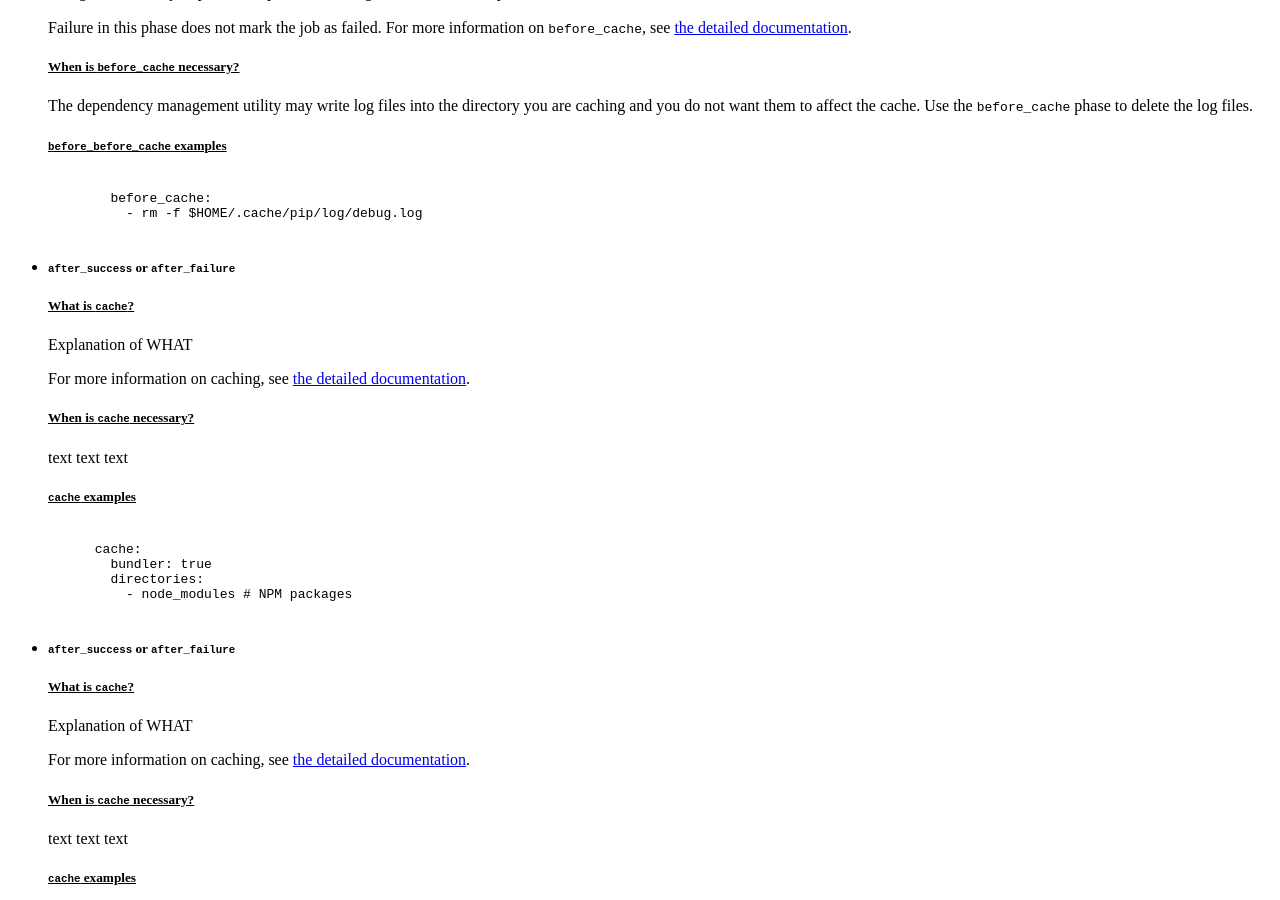
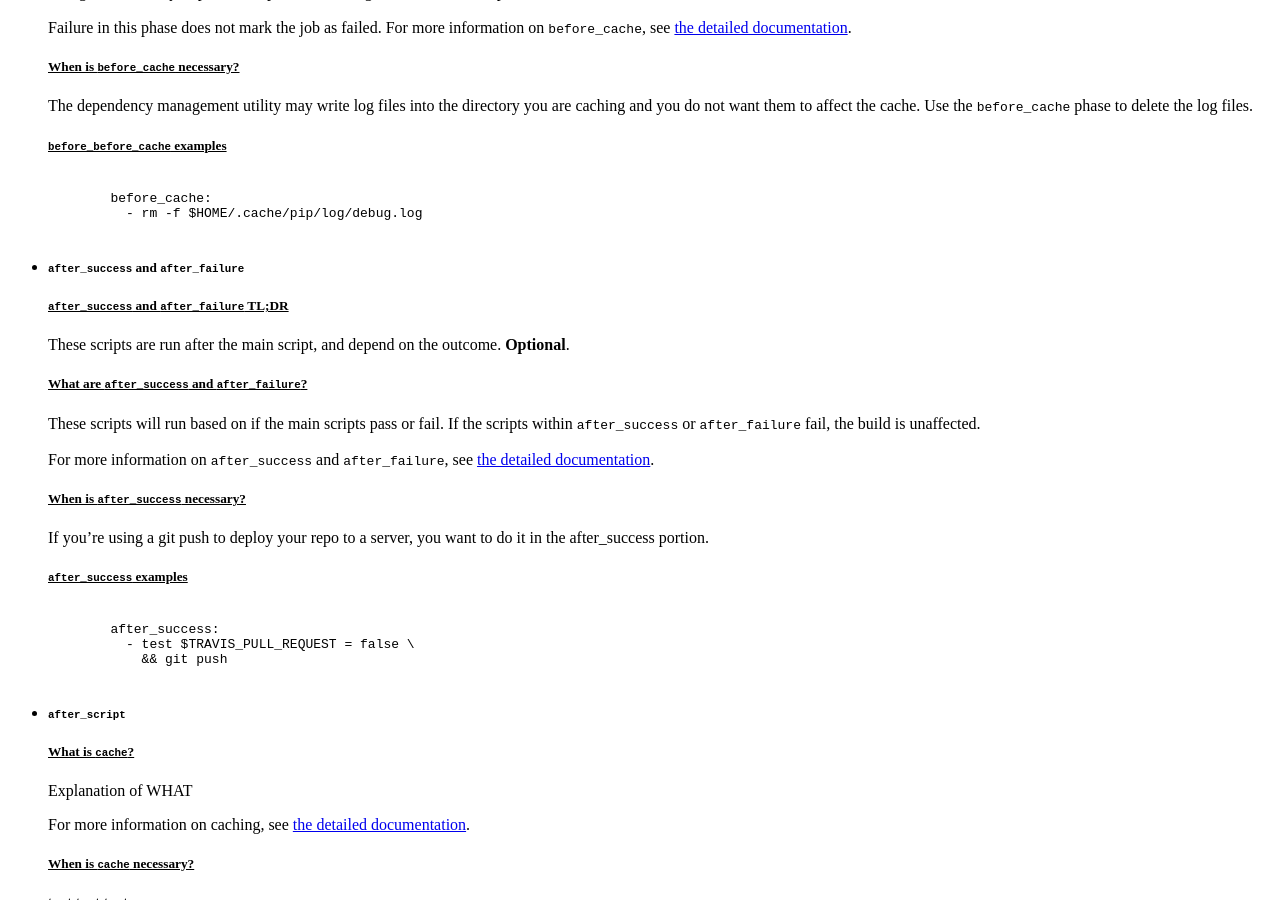
Before and after one commit to brianamarie/test-jekyll, a Jekyll site: the page built from index.html, in a window 1280 px wide and 900 px high, scrolled down 5022 px. Built offline with Jekyll 4.4.1, drawn with Linux system fonts in a browser that asks for light colours; nearby versions of some CDN libraries; a script that is not in the unit is left out.

Commit message:
finish after_success

```diff
--- a/_includes/after_failure.html
+++ /dev/null
@@ -1,18 +0,0 @@
-<li>
-  <div class="collapsible-header"><i class="mdi-toggle-star-outline"></i>
-    <h5><code>after_success</code> or <code>after_failure</code></h5>
-  </div>
-  <div class="collapsible-body">
-    <h5 style="text-decoration: underline">What is <code>cache</code>?</h5>
-      <p>Explanation of WHAT</p>
-      <p>For more information on caching, see <a href="https://docs.travis-ci.com/user/caching">the detailed documentation</a>.
-    <h5 style="text-decoration: underline">When is <code>cache</code> necessary?</h5>
-      <p>text text text</p>
-    <h5 style="text-decoration: underline"><code>cache</code> examples</h5>
-      <pre><code>
-      cache:
-        bundler: true
-        directories:
-          - node_modules # NPM packages
-      </pre></code>
-</li>
--- a/_includes/after_success.html
+++ b/_includes/after_success.html
@@ -1,18 +1,20 @@
 <li>
   <div class="collapsible-header"><i class="mdi-toggle-star-outline"></i>
-    <h5><code>after_success</code> or <code>after_failure</code></h5>
+    <h5><code>after_success</code> and <code>after_failure</code></h5>
   </div>
   <div class="collapsible-body">
-    <h5 style="text-decoration: underline">What is <code>cache</code>?</h5>
-      <p>Explanation of WHAT</p>
-      <p>For more information on caching, see <a href="https://docs.travis-ci.com/user/caching">the detailed documentation</a>.
-    <h5 style="text-decoration: underline">When is <code>cache</code> necessary?</h5>
-      <p>text text text</p>
-    <h5 style="text-decoration: underline"><code>cache</code> examples</h5>
+    <h5 style="text-decoration: underline"><code>after_success</code> and <code>after_failure</code> TL;DR</h5>
+      <p>These scripts are run after the main script, and depend on the outcome. <strong>Optional</strong>.</p>
+    <h5 style="text-decoration: underline">What are <code>after_success</code> and <code>after_failure</code>?</h5>
+      <p>These scripts will run based on if the main scripts pass or fail. If the scripts within <code>after_success</code> or <code>after_failure</code> fail, the build is unaffected.
+      <br><br>
+      For more information on <code>after_success</code> and <code>after_failure</code>, see <a href="https://docs.travis-ci.com/user/customizing-the-build/#Breaking-the-Build">the detailed documentation</a>.
+    <h5 style="text-decoration: underline">When is <code>after_success</code> necessary?</h5>
+      <p>If you’re using a git push to deploy your repo to a server, you want to do it in the after_success portion.</p>
+    <h5 style="text-decoration: underline"><code>after_success</code> examples</h5>
       <pre><code>
-      cache:
-        bundler: true
-        directories:
-          - node_modules # NPM packages
+        after_success:
+          - test $TRAVIS_PULL_REQUEST = false \
+            && git push
       </pre></code>
 </li>
--- a/index.html
+++ b/index.html
@@ -53,7 +53,7 @@
       {% include script.html %}
       {% include before_cache.html %}
       {% include after_success.html %}
-      {% include after_failure.html %}
+      {% include after_script.html %}
       {% include before_deploy.html %}
       {% include deploy.html %}
       {% include after_deploy.html %}
```
